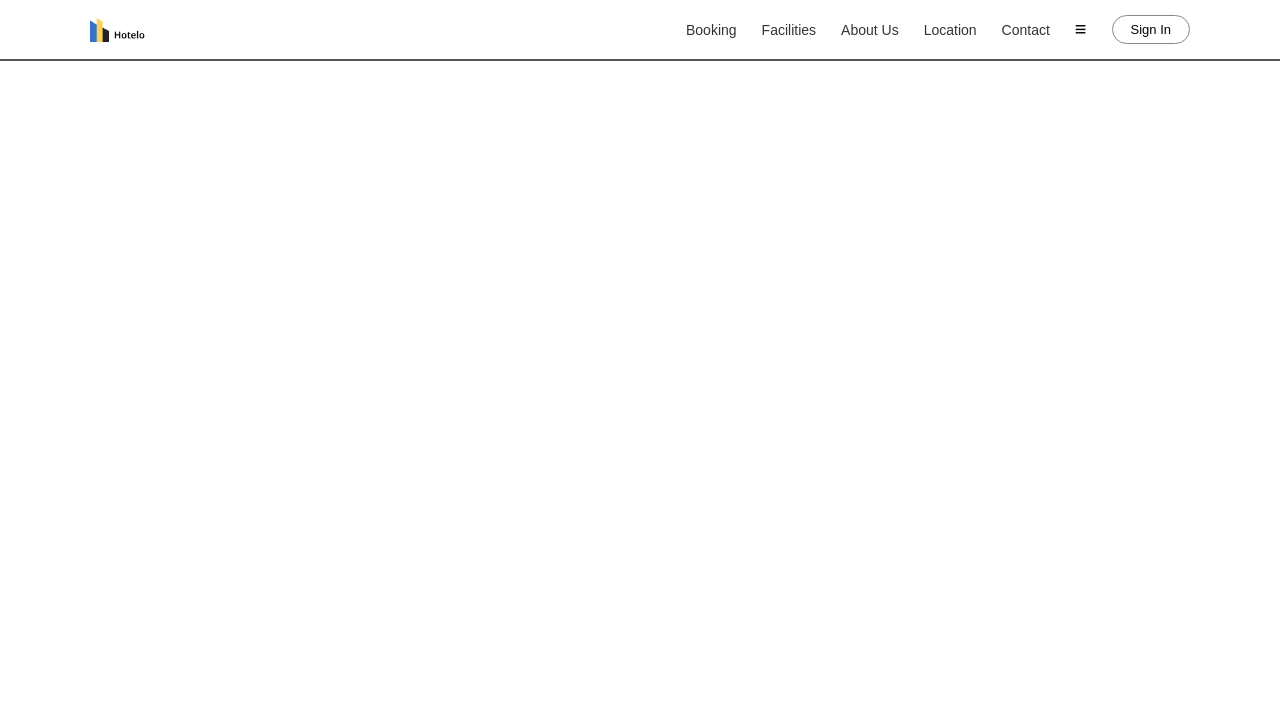
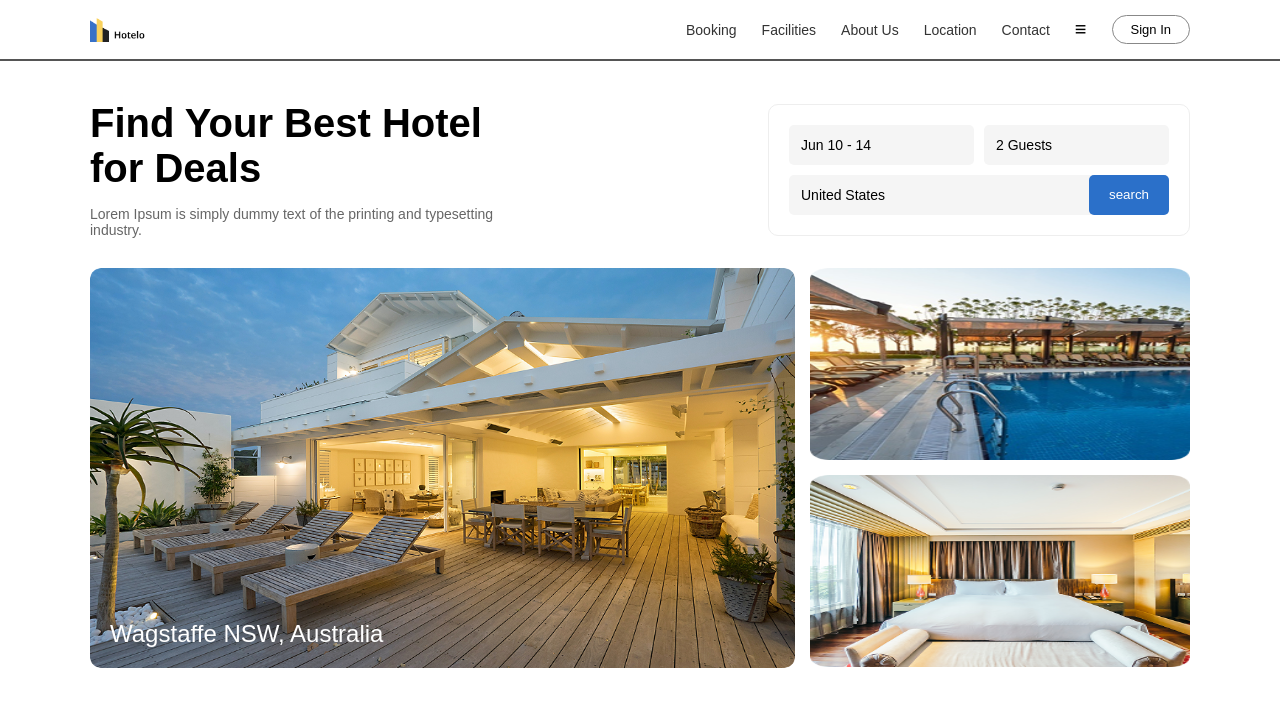
Before and after one commit to nasrullo006/H-W11, a plain HTML site: page index.html in a window 1280 px wide. Drawn offline with Linux system fonts and the light colour scheme.

Commit message:
section2

```diff
--- a/index.html
+++ b/index.html
@@ -27,6 +27,37 @@
         </div>
     </div>
 
+    <div class="t9">
+        <div class="t10">
+            <div class="t11">
+                <h1 class="t12">Find Your Best Hotel for Deals</h1>
+                <p class="t13">Lorem Ipsum is simply dummy text of the printing and typesetting industry.</p>
+            </div>
+
+            <div class="t14">
+                <div class="t15">
+                    <div class="t16"> Jun 10 - 14</div>
+                    <div class="t16"> 2 Guests</div>
+                </div>
+                <div class="t17">
+                    <span class="t18"> United States</span>
+                    <button class="t19">search</button>
+                </div>
+            </div>
+        </div>
+
+        <div class="t20">
+            <div class="t21">
+                <img class="t22" src="./Image.png" alt="Wagstaffe NSW">
+                <p class="t23">Wagstaffe NSW, Australia</p>
+            </div>
+            <div class="t24">
+                <img class="t25" src="./Image (12).png" alt="Pool">
+                <img class="t25" src="./Image (13).png" alt="Room">
+            </div>
+        </div>
+    </div>
+
 
 
 </body>
--- a/style.css
+++ b/style.css
@@ -59,3 +59,114 @@
     cursor: pointer;
     font-size: 13px;
 }
+
+.t9 {
+    max-width: 1100px;
+    margin: 40px auto;
+}
+
+.t10 {
+    display: flex;
+    justify-content: space-between;
+    align-items: center;
+    margin-bottom: 30px;
+}
+
+.t11 {
+    width: 450px;
+}
+
+.t12 {
+    font-size: 40px;
+    margin-bottom: 15px;
+}
+
+.t13 {
+    font-size: 14px;
+    color: #666;
+}
+
+.t14 {
+    width: 380px;
+    padding: 20px;
+    border: 1px solid #eee;
+    border-radius: 10px;
+}
+
+.t15 {
+    display: flex;
+    gap: 10px;
+    margin-bottom: 10px;
+}
+
+.t16 {
+    width: 50%;
+    background: #f5f5f5;
+    padding: 12px;
+    border-radius: 5px;
+    font-size: 14px;
+}
+
+.t17 {
+    display: flex;
+    background: #f5f5f5;
+    border-radius: 5px;
+}
+
+.t18 {
+    width: 100%;
+    padding: 12px;
+    font-size: 14px;
+}
+
+.t19 {
+    background: #2b70c9;
+    color: white;
+    border: none;
+    padding: 0 20px;
+    border-radius: 5px;
+    cursor: pointer;
+}
+
+.t20 {
+    display: flex;
+    gap: 15px;
+    height: 400px;
+}
+
+.t21 {
+    width: 65%;
+    position: relative;
+}
+
+.t22 {
+    width: 100%;
+    height: 100%;
+    border-radius: 10px;
+}
+
+.t23 {
+    position: absolute;
+    bottom: 20px;
+    left: 20px;
+    color: white;
+    font-size: 24px;
+}
+
+.t24 {
+    width: 35%;
+    display: flex;
+    flex-direction: column;
+    gap: 15px;
+}
+
+.t25 {
+    width: 100%;
+    height: 48%;
+    border-radius: 10px;
+}
+
+.t26 {
+    max-width: 1100px;
+    margin: 60px auto;
+}
```
